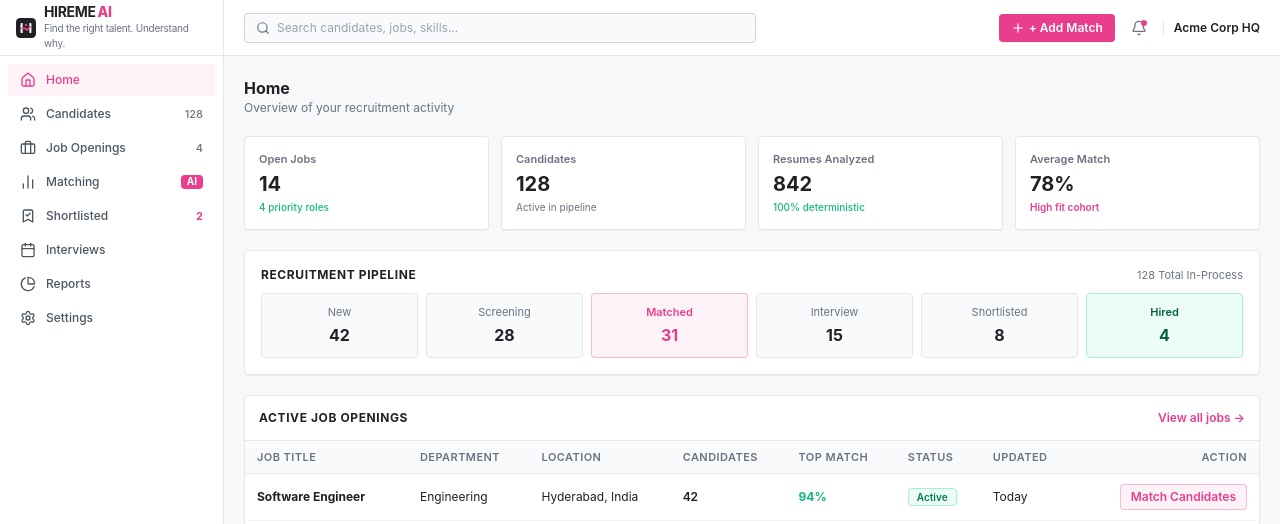
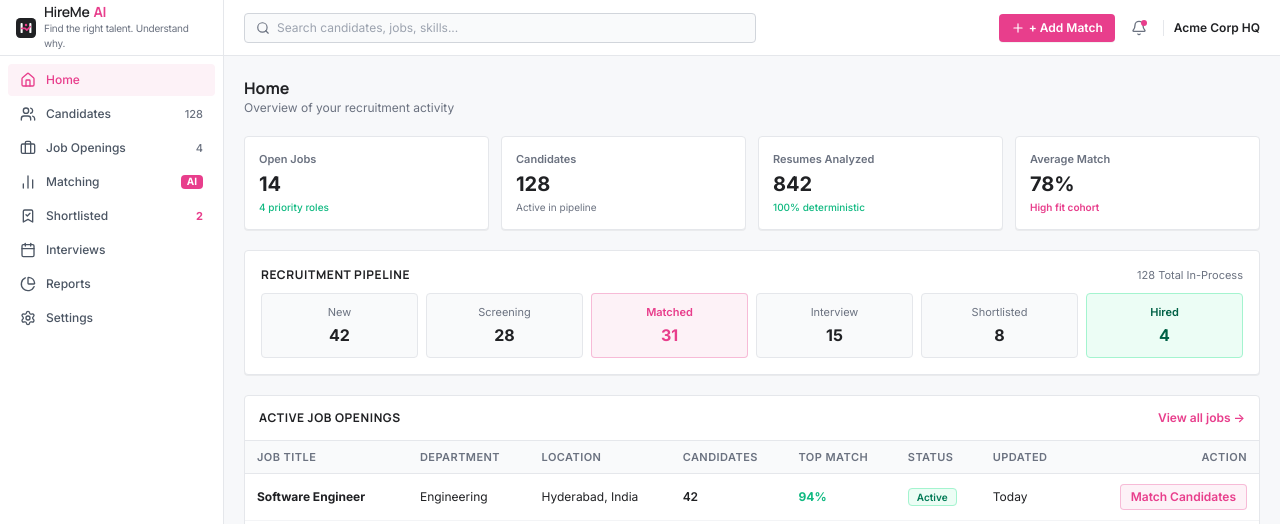
Before and after one commit to sleelamadhav90-ai/AI-Resume-Job-Matcher, a React (Vite) app: page / in a window 1280 px wide. Shown: the top 524 px of the page. Built offline with nearby package versions, Linux system fonts and the light colour scheme.

Commit message:
style: update branding and typography
- Rebrand platform as an enterprise solution
- Update typeface to Inter and Manrope for improved hierarchy
- Refine wordmark styling and font-family mappings

```diff
--- a/components/Logo.tsx
+++ b/components/Logo.tsx
@@ -17,10 +17,10 @@ export const LogoSymbol: React.FC<{ size?: number; className?: string }> = ({ si
       className={`shrink-0 ${className}`}
       aria-label="HireMe AI Symbol"
     >
-      {/* Crisp solid square with subtle radius */}
+      {/* Crisp enterprise square with subtle radius */}
       <rect width="24" height="24" rx="5" fill="#202124" />
 
-      {/* Geometric 'H' with candidate focus node and match check */}
+      {/* Clean talent lens node + matching checkmark */}
       <rect x="5.5" y="6" width="2.5" height="12" rx="1" fill="#FFFFFF" />
       <rect x="16" y="6" width="2.5" height="12" rx="1" fill="#FFFFFF" />
       <circle cx="12" cy="8.5" r="1.5" fill="#E83E8C" />
@@ -50,12 +50,19 @@ export const Logo: React.FC<LogoProps> = ({
     <div className={`flex items-center gap-2 select-none ${className}`}>
       <LogoSymbol size={size === 'sm' ? 20 : size === 'md' ? 24 : 28} />
       <div className="flex flex-col">
-        <div className={`font-bold tracking-tight ${textSizes[size]} text-[#202124] leading-none flex items-baseline gap-0.5`}>
-          <span>HIREME</span>
-          <span className="text-[#E83E8C] font-extrabold">AI</span>
+        {/* HireMe AI wordmark in Manrope SemiBold */}
+        <div
+          className={`font-brand font-semibold tracking-tight ${textSizes[size]} text-[#202124] leading-none flex items-baseline gap-1`}
+          style={{ fontFamily: "'Manrope', 'Inter', sans-serif", fontWeight: 600 }}
+        >
+          <span>HireMe</span>
+          <span className="text-[#E83E8C] font-bold">AI</span>
         </div>
         {showTagline && (
-          <span className="text-[10px] text-[#6B7280] font-normal tracking-tight mt-0.5">
+          <span
+            className="text-[10px] text-[#6B7280] font-normal tracking-tight mt-0.5"
+            style={{ fontFamily: "'Inter', sans-serif" }}
+          >
             Find the right talent. Understand why.
           </span>
         )}
--- a/index.html
+++ b/index.html
@@ -4,16 +4,16 @@
     <meta charset="UTF-8" />
     <meta name="viewport" content="width=device-width, initial-scale=1.0" />
     <title>HireMe AI — Find the right talent. Understand why.</title>
-    <meta name="description" content="HireMe AI is an AI-powered recruitment platform that analyzes resumes against job descriptions, ranks candidates, explains matching scores, identifies skill gaps, and helps recruiters make informed shortlisting decisions." />
+    <meta name="description" content="HireMe AI is an enterprise recruitment platform that analyzes resumes against job descriptions, ranks candidates, explains matching scores, identifies skill gaps, and helps recruiters make informed shortlisting decisions." />
     <meta property="og:title" content="HireMe AI — Find the right talent. Understand why." />
-    <meta property="og:description" content="AI-powered recruitment platform that analyzes resumes against job descriptions, ranks candidates, explains matching scores, identifies skill gaps, and helps recruiters make informed shortlisting decisions." />
+    <meta property="og:description" content="Enterprise recruitment platform that analyzes resumes against job descriptions, ranks candidates, explains matching scores, identifies skill gaps, and helps recruiters make informed shortlisting decisions." />
     <meta property="og:type" content="website" />
     <meta name="twitter:card" content="summary_large_image" />
     <link rel="preconnect" href="https://fonts.googleapis.com">
     <link rel="preconnect" href="https://fonts.gstatic.com" crossorigin>
-    <link href="https://fonts.googleapis.com/css2?family=Plus+Jakarta+Sans:wght@400;500;600;700;800&family=JetBrains+Mono:wght@400;500&display=swap" rel="stylesheet">
+    <link href="https://fonts.googleapis.com/css2?family=Inter:wght@400;500;600;700&family=Manrope:wght@600;700;800&family=JetBrains+Mono:wght@400;500&display=swap" rel="stylesheet">
   </head>
-  <body class="bg-[#F7F7F9] text-[#202027] font-sans antialiased selection:bg-[#F04483]/20 selection:text-[#19191D]">
+  <body class="bg-[#F7F8FA] text-[#202124] antialiased selection:bg-[#E83E8C]/20 selection:text-[#202124]">
     <div id="root"></div>
     <script type="module" src="/src/main.tsx"></script>
   </body>
--- a/src/index.css
+++ b/src/index.css
@@ -16,16 +16,26 @@
   }
 
   body {
-    font-family: -apple-system, BlinkMacSystemFont, "Segoe UI", Roboto, Helvetica, Arial, sans-serif;
+    font-family: 'Inter', -apple-system, BlinkMacSystemFont, "Segoe UI", Roboto, Helvetica, Arial, sans-serif;
     background-color: #F7F8FA;
     color: #202124;
     font-size: 13px;
     line-height: 1.5;
   }
+
+  h1, h2, h3, .font-heading, .font-brand {
+    font-family: 'Manrope', 'Inter', -apple-system, BlinkMacSystemFont, sans-serif;
+    font-weight: 600;
+  }
+
+  code, pre, .font-mono {
+    font-family: 'JetBrains Mono', monospace;
+  }
 }
 
-/* Compact data table styling */
+/* Compact enterprise data table styling */
 .recruit-table th {
+  font-family: 'Inter', sans-serif;
   font-weight: 600;
   font-size: 11px;
   text-transform: uppercase;
@@ -48,7 +58,7 @@
   background-color: #F8FAFC;
 }
 
-/* Crisp custom scrollbar */
+/* Clean scrollbar */
 ::-webkit-scrollbar {
   width: 5px;
   height: 5px;
```
